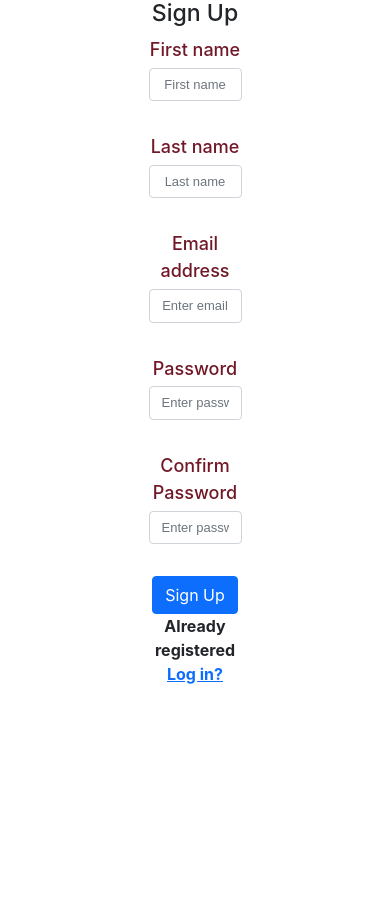
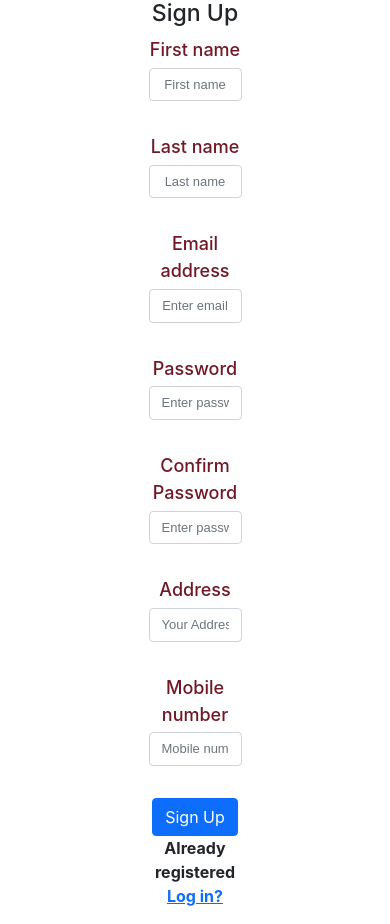
Before and after one commit to Pradhiksha-rangan/Corporate_banking, a React (Create React App) app: page /signup in a window 390 px wide. Before the commit the page ends 844 px from the top, so only its background shows below. Built offline with nearby package versions, Linux system fonts and the light colour scheme.

Commit message:
css edit
Address and Mobile number in form

```diff
--- a/src/components/signup.jsx
+++ b/src/components/signup.jsx
@@ -24,6 +24,14 @@ export default class SignUp extends Component {
                     < label className="main-text">Confirm Password</label>
                     <input type="confirmpassword" className="form-control" placeholder="Enter password again" />
                 </div>
+                <div className="form-group">
+                    < label className="main-text">Address</label>
+                    <input type="text" className="form-control" placeholder="Your Address" />
+                </div>
+                <div className="form-group">
+                    < label className="main-text">Mobile number</label>
+                    <input type="tel" className="form-control" placeholder="Mobile number" />
+                </div>
                 <button type="submit" className="btn btn-primary btn-block">Sign Up</button>
                 <p className="forgot-password text-right">
                     Already registered <a href="/#">Log in?</a>
```
